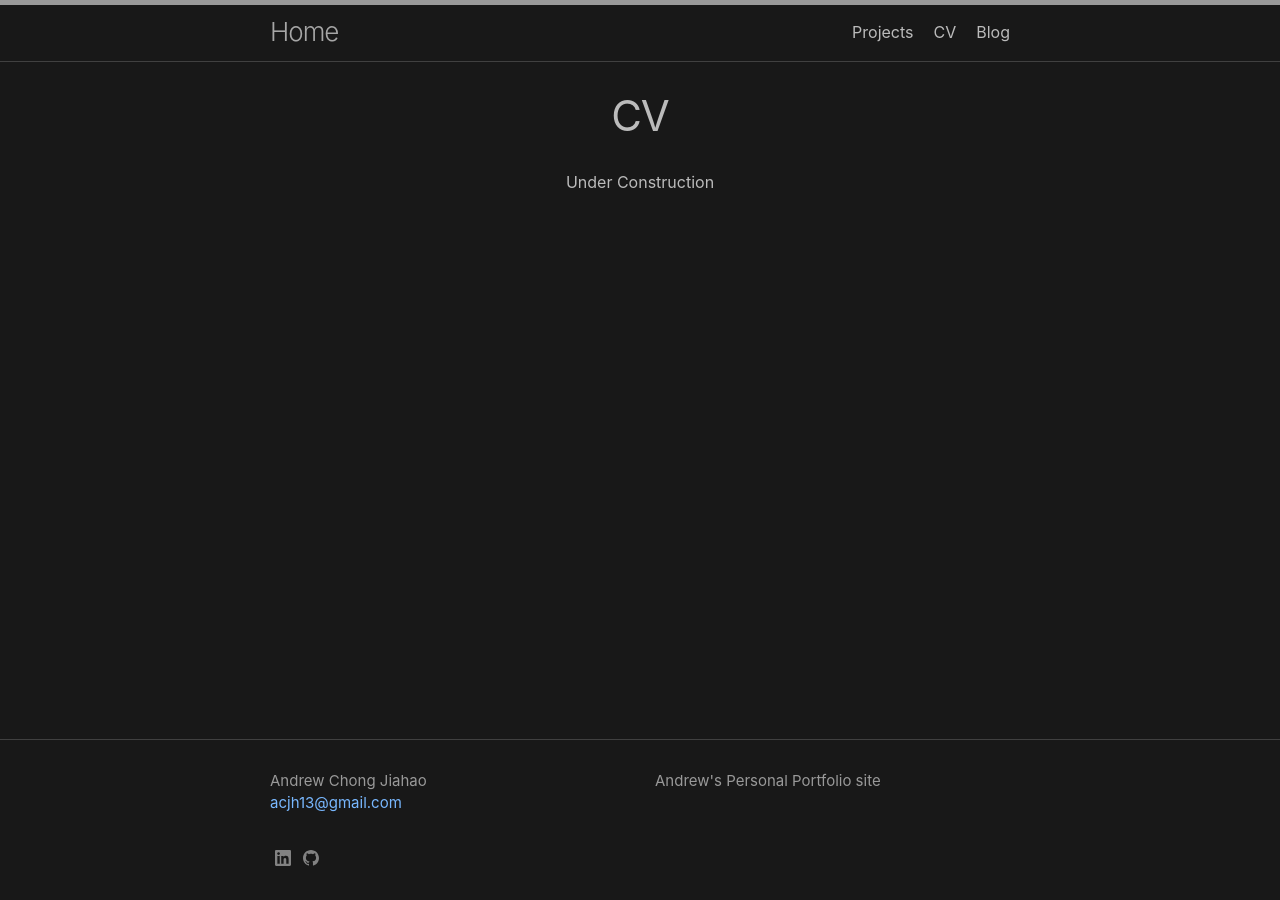
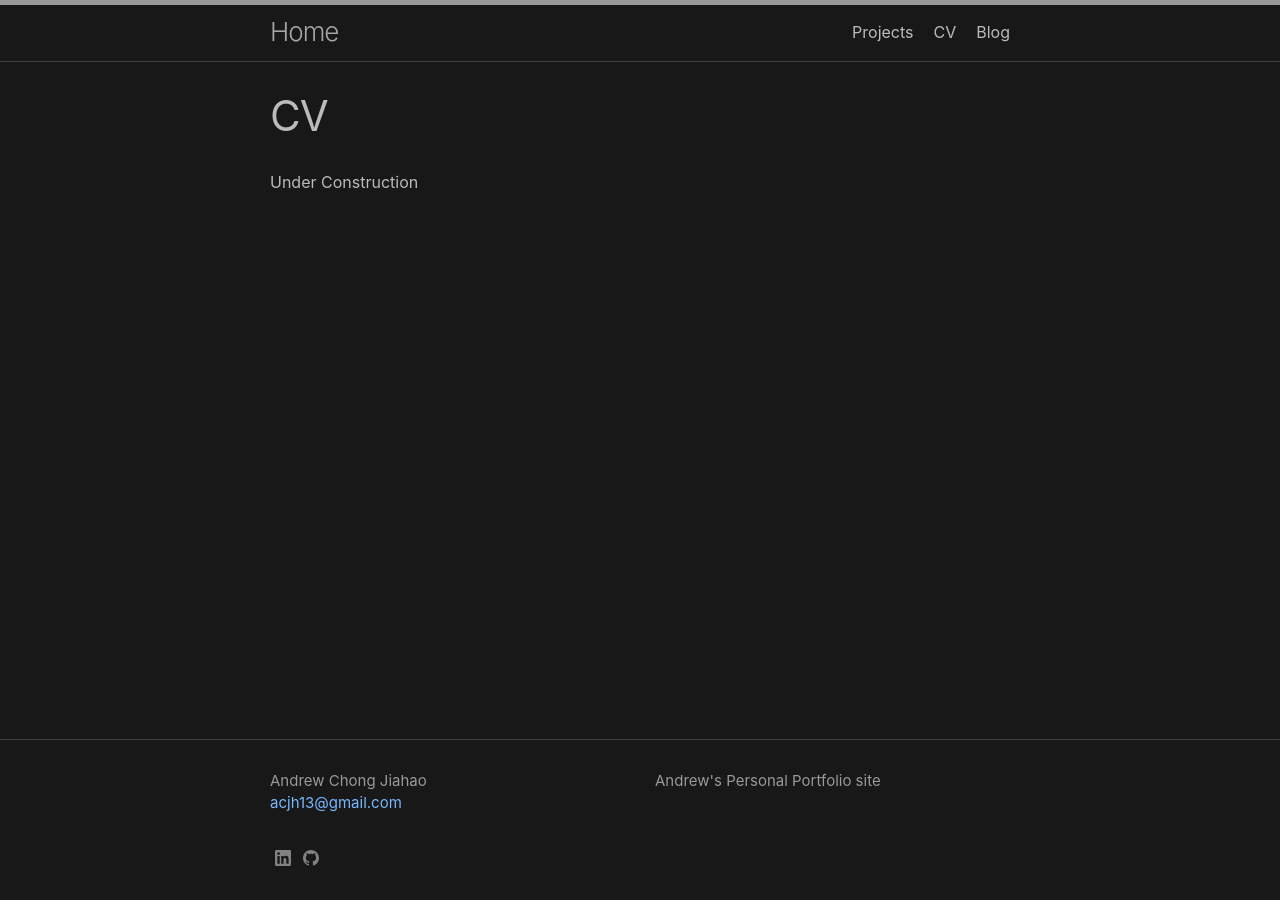
Before and after one commit to acjh13/com.acjh13.www, a Jekyll site: the page built from CV.md, in a window 1280 px wide. Built offline with Jekyll 4.4.1, drawn with Linux system fonts in a browser that asks for light colours.

Commit message:
made content align left

```diff
--- a/_layouts/default.html
+++ b/_layouts/default.html
@@ -8,7 +8,7 @@
     {%- include header.html -%}
 
     <main class="page-content" aria-label="Content">
-      <div class="wrapper" align = "center">
+      <div class="wrapper" align = "left">
         {{ content }}
       </div>
     </main>
```
